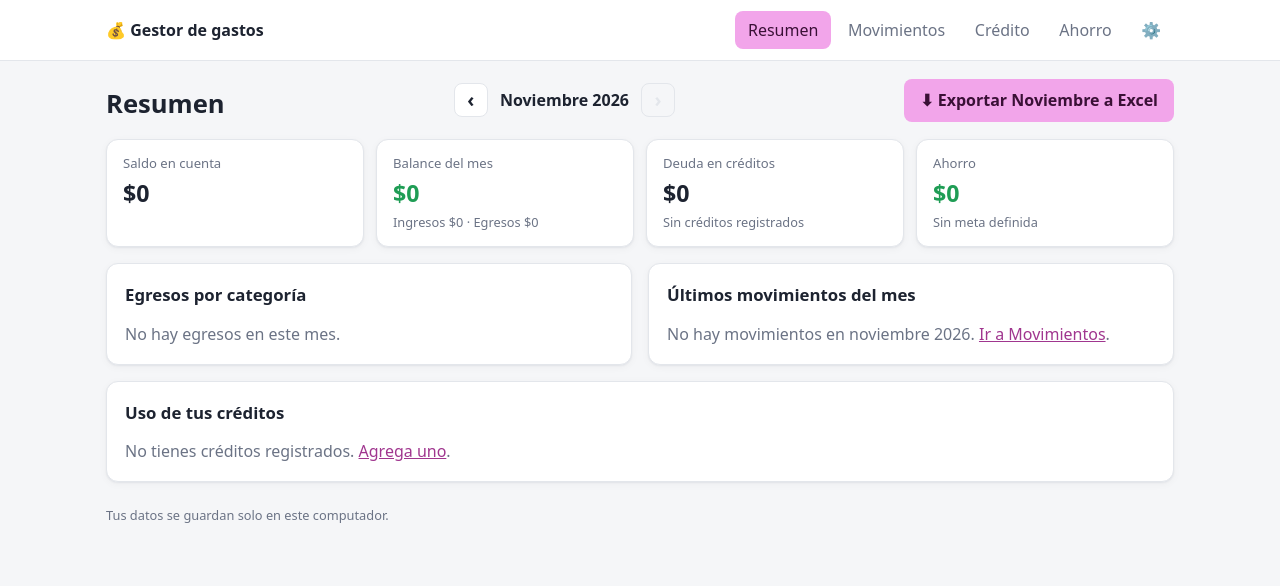
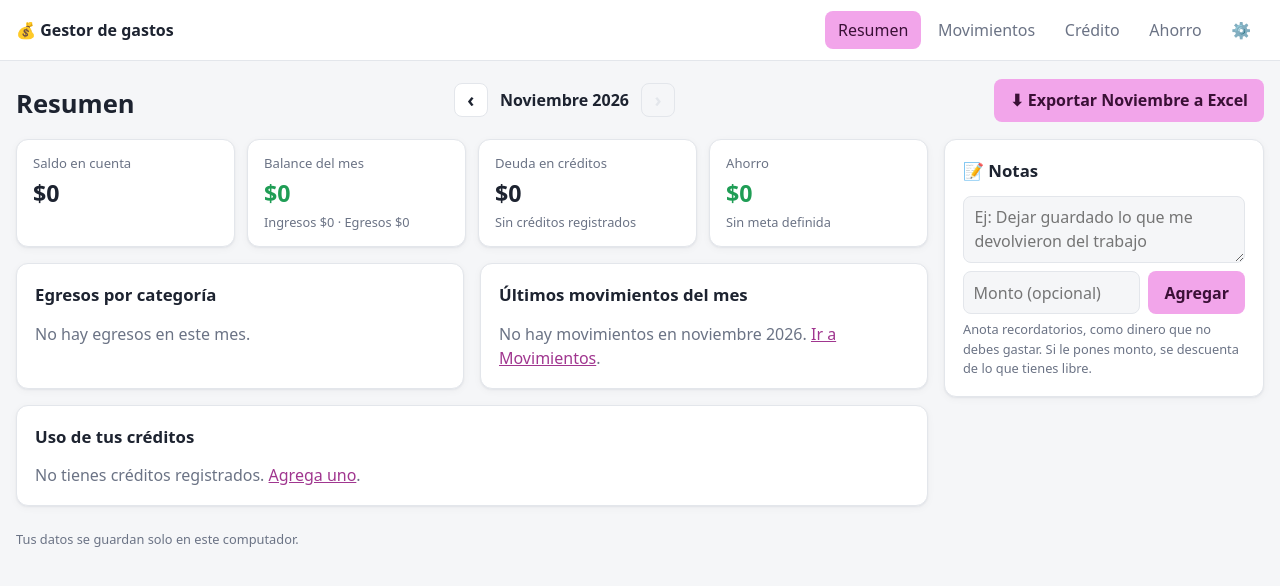
Before and after one commit to Daijinn-BKR/gestor-gastos, a Flask app: page / in a window 1280 px wide. Shown: the top 586 px of the page. Run offline with Flask 3, Linux system fonts and the light colour scheme; data that the repository does not hold is empty; parts of the project's set-up code (start-up, migrations or seed data) failed here and were passed over.

Commit message:
Notas en resumen

```diff
--- a/gestor/schema.sql
+++ b/gestor/schema.sql
@@ -59,3 +59,13 @@ CREATE TABLE IF NOT EXISTS config (
     clave TEXT PRIMARY KEY,
     valor TEXT NOT NULL
 );
+
+-- Notas del Resumen (recordatorios). Con monto, el dinero queda "apartado":
+-- se resta del saldo para mostrar cuánto queda libre para gastar.
+CREATE TABLE IF NOT EXISTS notas (
+    id      INTEGER PRIMARY KEY AUTOINCREMENT,
+    creada  TEXT    NOT NULL,                  -- AAAA-MM-DD
+    texto   TEXT    NOT NULL,
+    monto   INTEGER CHECK (monto IS NULL OR monto > 0),
+    hecha   INTEGER NOT NULL DEFAULT 0 CHECK (hecha IN (0, 1))
+);
--- a/gestor/static/style.css
+++ b/gestor/static/style.css
@@ -304,3 +304,34 @@ body.con-fondo .selector-mes { background: color-mix(in srgb, var(--superficie)
 .selector-tema__opcion { font: inherit; font-weight: 500; padding: .45rem 1rem; border: 0; border-radius: 8px; background: transparent; color: var(--texto); cursor: pointer; }
 .selector-tema__opcion:hover { background: var(--superficie); }
 .selector-tema__opcion.activo { background: var(--primario); color: var(--sobre-primario); }
+
+/* Resumen con columna lateral de notas */
+.resumen { display: grid; grid-template-columns: minmax(0, 1fr); gap: 16px; align-items: start; }
+.resumen__principal { min-width: 0; }
+.resumen__lateral .panel { margin-bottom: 0; }
+@media (min-width: 1180px) {
+  body:has(.resumen) .contenedor { max-width: 1440px; }
+  .resumen { grid-template-columns: minmax(0, 1fr) 320px; }
+  .resumen__lateral { position: sticky; top: 16px; }
+}
+.notas h2 { margin-bottom: 12px; }
+.notas__formulario { display: grid; grid-template-columns: minmax(0, 1fr); gap: 8px; }
+.notas__formulario textarea { font: inherit; padding: .55rem .65rem; border: 1px solid var(--borde); border-radius: 8px;
+                              background: var(--fondo); color: var(--texto); resize: vertical; min-height: 56px; width: 100%; }
+.notas__formulario textarea:focus { outline: 2px solid var(--primario-texto); outline-offset: 1px; }
+.notas__formulario .formulario-linea input { flex: 1; width: auto; min-width: 0; }
+.notas__apartado { margin-top: 14px; padding: 10px 12px; border-radius: 8px; background: var(--fondo); border: 1px solid var(--borde); }
+.notas__apartado .categorias__fila { margin-bottom: 4px; }
+.notas__apartado .nota-chica { margin: 4px 0 0; }
+.notas__lista { list-style: none; margin: 14px 0 0; padding: 0; display: grid; gap: 0; }
+.nota-item { display: grid; grid-template-columns: auto 1fr auto; gap: 10px; align-items: start; padding: 8px 0; border-top: 1px solid var(--borde); }
+.nota-item form { margin: 0; }
+.nota-item__check { width: 20px; height: 20px; margin-top: 2px; border-radius: 6px; border: 2px solid var(--primario-texto);
+                    background: transparent; color: var(--sobre-primario); font-size: .75rem; line-height: 1; cursor: pointer; padding: 0; }
+.nota-item--hecha .nota-item__check { background: var(--primario); border-color: var(--primario); }
+.nota-item__texto { font-size: .92rem; overflow-wrap: anywhere; min-width: 0; }
+.nota-item__contenido { white-space: pre-line; }
+.nota-item__monto { display: inline-block; margin-left: 4px; padding: 0 8px; border-radius: 999px; font-weight: 600; font-size: .82rem;
+                    background: color-mix(in srgb, var(--primario) 25%, transparent); color: var(--primario-texto); }
+.nota-item__fecha { display: block; font-size: .75rem; margin-top: 2px; }
+.nota-item--hecha .nota-item__texto { text-decoration: line-through; opacity: .6; }
--- a/gestor/templates/resumen.html
+++ b/gestor/templates/resumen.html
@@ -28,6 +28,8 @@
   <p class="tenue nota-chica aviso-mes">Saldos, deuda y ahorro al cierre de {{ mes | nombre_mes }}.</p>
 {% endif %}
 
+<div class="resumen">
+  <div class="resumen__principal">
 <section class="grilla-tarjetas">
   {{ tarjeta('Saldo en cuenta', saldo | clp, 'negativo' if saldo < 0 else '') }}
   {{ tarjeta('Balance del mes', totales.balance | clp,
@@ -95,5 +97,55 @@
     <p class="vacio">No tienes créditos registrados. <a href="{{ url_for('credito.lista') }}">Agrega uno</a>.</p>
   {% endif %}
 </section>
+  </div>
+  <aside class="resumen__lateral" id="notas" aria-label="Notas">
+    <section class="panel notas">
+      <h2>📝 Notas</h2>
+      <form method="post" action="{{ url_for('resumen.crear_nota') }}" class="notas__formulario">
+        <input type="hidden" name="mes" value="{{ mes }}">
+        <textarea name="texto" rows="2" maxlength="300" required
+                  placeholder="Ej: Dejar guardado lo que me devolvieron del trabajo" aria-label="Nueva nota"></textarea>
+        <div class="formulario-linea">
+          <input name="monto" inputmode="numeric" placeholder="Monto (opcional)" aria-label="Monto a apartar">
+          <button class="boton">Agregar</button>
+        </div>
+      </form>
 
+      {% if apartado %}
+        <div class="notas__apartado">
+          <div class="categorias__fila"><span>Apartado en notas</span><strong>{{ apartado | clp }}</strong></div>
+          <div class="categorias__fila"><span>Libre para gastar</span>
+            <strong class="{{ 'monto egreso' if libre < 0 else 'monto ingreso' }}">{{ libre | clp }}</strong></div>
+          <p class="tenue nota-chica">Saldo en cuenta de hoy menos lo apartado.</p>
+        </div>
+      {% endif %}
+
+      {% if notas %}
+        <ul class="notas__lista">
+          {% for n in notas %}
+            <li class="nota-item {{ 'nota-item--hecha' if n.hecha }}">
+              <form method="post" action="{{ url_for('resumen.marcar_nota', id=n.id) }}">
+                <input type="hidden" name="mes" value="{{ mes }}">
+                <button class="nota-item__check" title="{{ 'Marcar como pendiente' if n.hecha else 'Marcar como hecha' }}"
+                        aria-label="{{ 'Marcar como pendiente' if n.hecha else 'Marcar como hecha' }}">{{ '✓' if n.hecha else '' }}</button>
+              </form>
+              <div class="nota-item__texto">
+                <span class="nota-item__contenido">{{ n.texto }}</span>
+                {%- if n.monto %} <span class="nota-item__monto">{{ n.monto | clp }}</span>{% endif %}
+                <span class="tenue nota-item__fecha">{{ n.creada | fecha }}</span>
+              </div>
+              <form method="post" action="{{ url_for('resumen.eliminar_nota', id=n.id) }}"
+                    onsubmit="return confirm('¿Eliminar esta nota?')">
+                <input type="hidden" name="mes" value="{{ mes }}">
+                <button class="boton-icono" title="Eliminar" aria-label="Eliminar nota">✕</button>
+              </form>
+            </li>
+          {% endfor %}
+        </ul>
+      {% else %}
+        <p class="vacio nota-chica">Anota recordatorios, como dinero que no debes gastar. Si le pones monto, se descuenta de lo que tienes libre.</p>
+      {% endif %}
+    </section>
+  </aside>
+</div>
 {% endblock %}
--- a/gestor/views/resumen.py
+++ b/gestor/views/resumen.py
@@ -3,13 +3,15 @@ import calendar
 from datetime import date
 from io import BytesIO
 
-from flask import Blueprint, render_template, request, send_file
+from flask import (Blueprint, flash, redirect, render_template, request,
+                   send_file, url_for)
 
 from ..db import get_db
 from ..exportar import generar_excel, nombre_archivo
 from .ahorro import estado_ahorro
 from .credito import resumen_general
-from ..utils import mes_valido, mover_mes
+from ..utils import (ErrorValidacion, mes_valido, mover_mes, parse_monto,
+                     parse_texto)
 from .movimientos import saldo_cuenta, totales_mes
 
 bp = Blueprint("resumen", __name__)
@@ -48,6 +50,10 @@ def inicio():
         (mes,),
     ).fetchall()
 
+    notas = conn.execute("SELECT * FROM notas ORDER BY hecha, id DESC").fetchall()
+    apartado = sum(n["monto"] or 0 for n in notas if not n["hecha"])
+    saldo_actual = saldo_cuenta(conn)
+
     anterior, siguiente = mover_mes(mes, -1), mover_mes(mes, 1)
     return render_template(
         "resumen.html",
@@ -62,7 +68,49 @@ def inicio():
         por_categoria=por_categoria,
         maximo=maximo,
         ultimos=ultimos,
+        notas=notas,
+        apartado=apartado,
+        libre=saldo_actual - apartado,
     )
+
+
+# ── Notas ────────────────────────────────────────────────────────────────
+
+def _volver_al_resumen():
+    mes = request.form.get("mes")
+    return redirect(url_for(".inicio", mes=mes_valido(mes) if mes else None) + "#notas")
+
+
+@bp.post("/notas")
+def crear_nota():
+    try:
+        texto = parse_texto(request.form.get("texto"), "Nota", largo=300)
+        texto_monto = (request.form.get("monto") or "").strip()
+        monto = parse_monto(texto_monto) if texto_monto else None
+    except ErrorValidacion as e:
+        flash(str(e), "error")
+        return _volver_al_resumen()
+    conn = get_db()
+    conn.execute("INSERT INTO notas (creada, texto, monto) VALUES (?, ?, ?)",
+                 (date.today().isoformat(), texto, monto))
+    conn.commit()
+    return _volver_al_resumen()
+
+
+@bp.post("/notas/<int:id>/hecha")
+def marcar_nota(id):
+    conn = get_db()
+    conn.execute("UPDATE notas SET hecha = 1 - hecha WHERE id = ?", (id,))
+    conn.commit()
+    return _volver_al_resumen()
+
+
+@bp.post("/notas/<int:id>/eliminar")
+def eliminar_nota(id):
+    conn = get_db()
+    conn.execute("DELETE FROM notas WHERE id = ?", (id,))
+    conn.commit()
+    return _volver_al_resumen()
 
 
 @bp.get("/exportar")
```
Also changed, not shown: tests/test_notas.py (added, +52 -0 lines), README.md.
